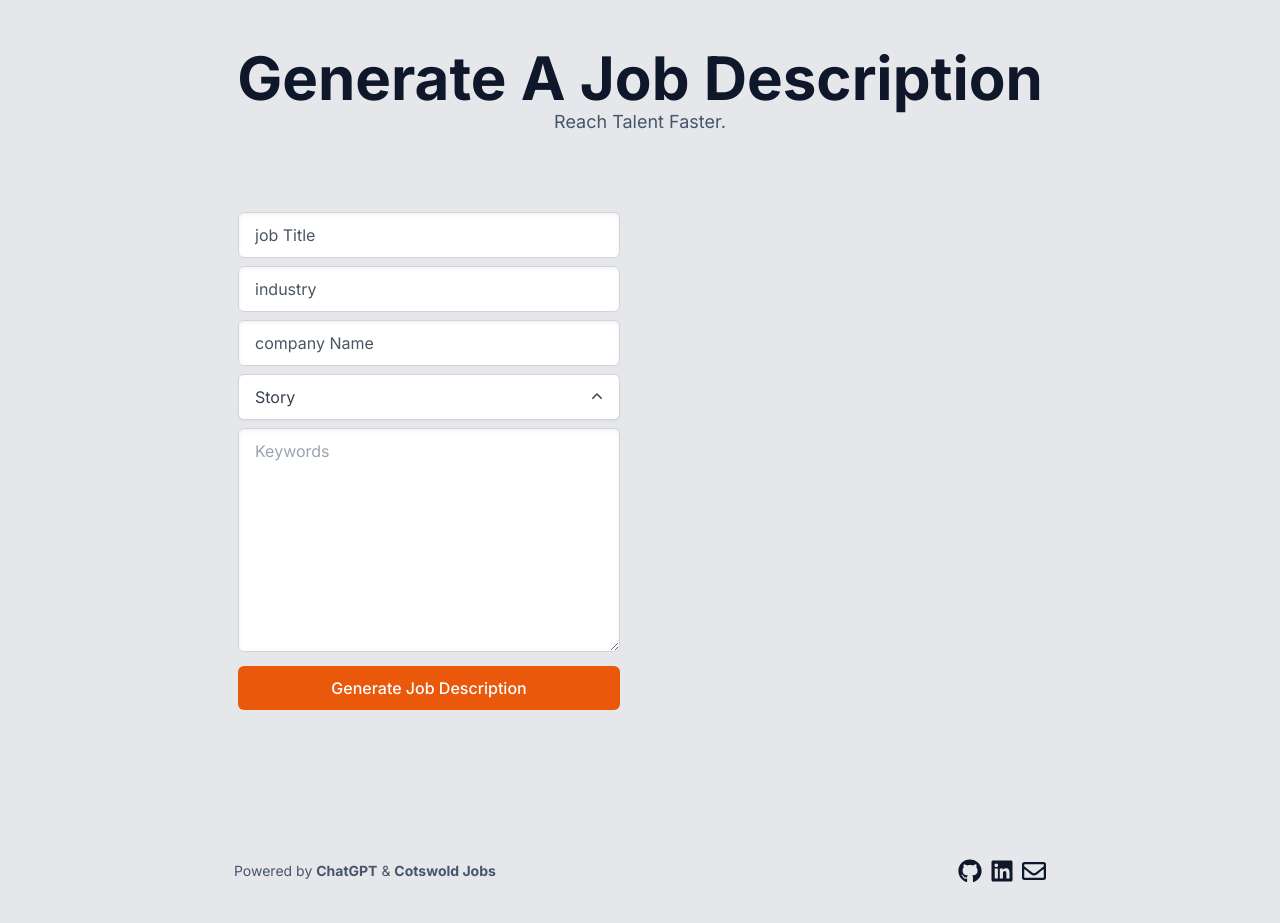
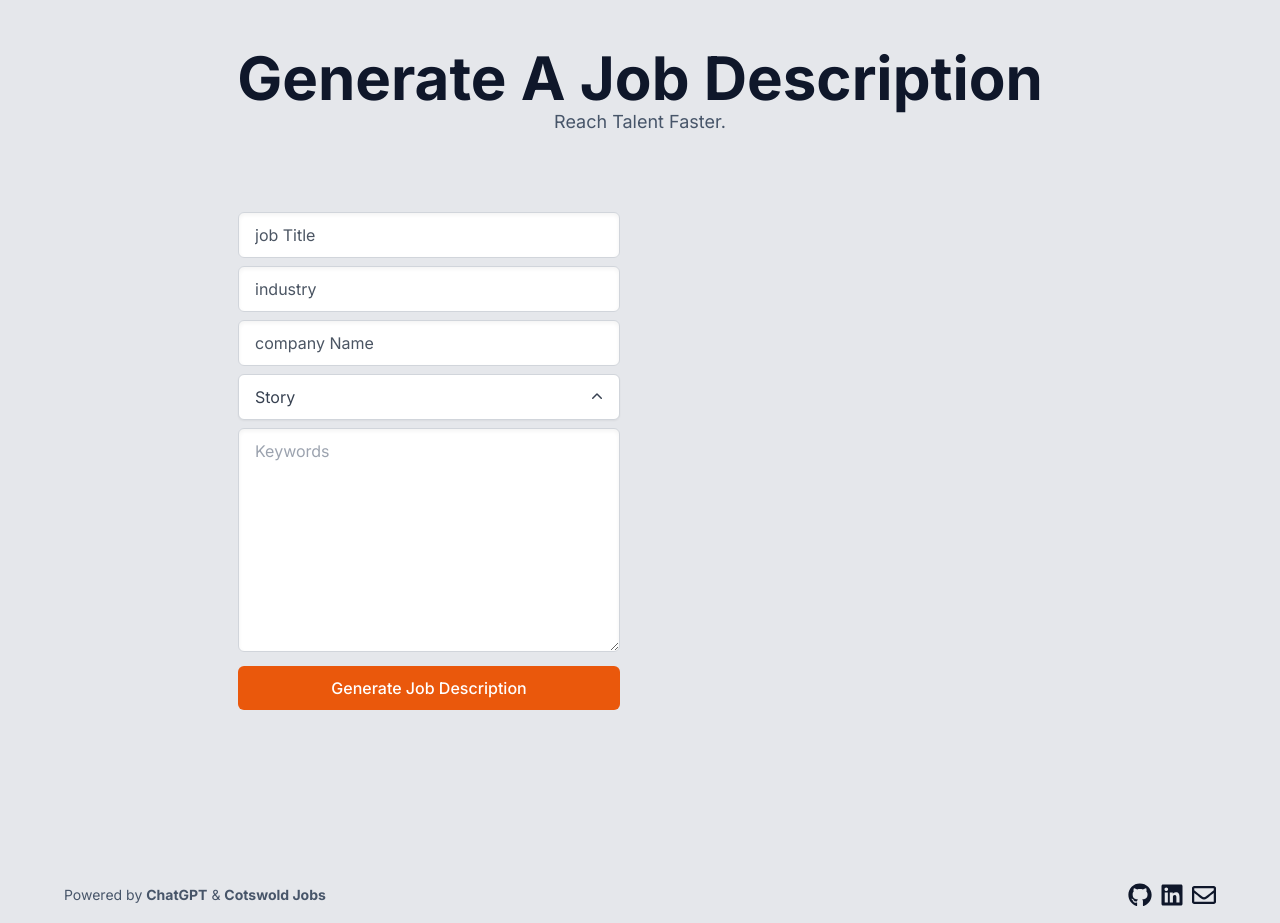
Before and after one commit to JoshHargreaves/Job-Description-Generator, a Next.js app: page / in a window 1280 px wide. Built offline with nearby package versions, Linux system fonts and the light colour scheme.

Commit message:
Move footer to it's own component

```diff
--- a/app/layout.tsx
+++ b/app/layout.tsx
@@ -1,5 +1,6 @@
 import './globals.css'
 import { Inter } from 'next/font/google'
+import Footer from "../components/Footer";
 
 const inter = Inter({ subsets: ['latin'] })
 
@@ -15,7 +16,10 @@ export default function RootLayout({
 }) {
   return (
     <html lang="en">
-      <body className={inter.className}>{children}</body>
+      <body className={`${inter.className} min-h-screen`}>
+        {children}
+        <Footer />
+      </body>
     </html>
   )
 }
--- a/app/page.tsx
+++ b/app/page.tsx
@@ -158,32 +158,7 @@ export default function Home() {
             )}
           </div>
         </div>
-
-        {/* Footer */}
         <hr className="h-px my-8 bg-gray-200 border-0 dark:bg-slate-400" />
-        <footer className="w-full flex items-center justify-between px-16 p-4">
-          <span className="text-sm text-slate-600">
-            Powered by <a href="https://openai.com/blog/chatgpt" className="hover:text-orange-600 font-bold">ChatGPT</a> &{" "}
-            <a href="https://cotswoldjobs.co.uk" className="hover:text-orange-600 font-bold">Cotswold Jobs</a>
-          </span>
-          <ul className="flex items-center text-slate-900">
-            <li className="mr-2">
-              <Link href="https://github.com/JoshHargreaves/Job-Description-Generator" className="hover:text-orange-600">
-                <FaGithub size={24} />
-              </Link>
-            </li>
-            <li className="mr-2">
-              <Link href="https://www.linkedin.com/in/joshua-hargreaves-5b544b63/" className="hover:text-orange-600">
-                <FaLinkedin size={24} />
-              </Link>
-            </li>
-            <li>
-              <Link href="mailto:me@joshhargreaves.co.uk">
-                <FaRegEnvelope size={24} />
-              </Link>
-            </li>
-          </ul>
-        </footer>
       </section>
       <Toaster position="top-right" reverseOrder={false} />
     </main>
--- /dev/null
+++ b/components/Footer.tsx
@@ -0,0 +1,31 @@
+import Link from "next/link";
+import { FaGithub, FaLinkedin, FaRegEnvelope } from "react-icons/fa";
+
+export default function Footer() {
+  return (
+    <footer className="w-full flex items-center justify-between px-16 p-4">
+      {/* ...existing footer content... */}
+      <span className="text-sm text-slate-600">
+        Powered by <a href="https://openai.com/blog/chatgpt" className="hover:text-orange-600 font-bold">ChatGPT</a> &{" "}
+        <a href="https://cotswoldjobs.co.uk" className="hover:text-orange-600 font-bold">Cotswold Jobs</a>
+      </span>
+      <ul className="flex items-center text-slate-900">
+        <li className="mr-2">
+          <Link href="https://github.com/JoshHargreaves/Job-Description-Generator" className="hover:text-orange-600">
+            <FaGithub size={24} />
+          </Link>
+        </li>
+        <li className="mr-2">
+          <Link href="https://www.linkedin.com/in/joshua-hargreaves-5b544b63/" className="hover:text-orange-600">
+            <FaLinkedin size={24} />
+          </Link>
+        </li>
+        <li>
+          <Link href="mailto:me@joshhargreaves.co.uk">
+            <FaRegEnvelope size={24} />
+          </Link>
+        </li>
+      </ul>
+    </footer>
+  );
+}
```
